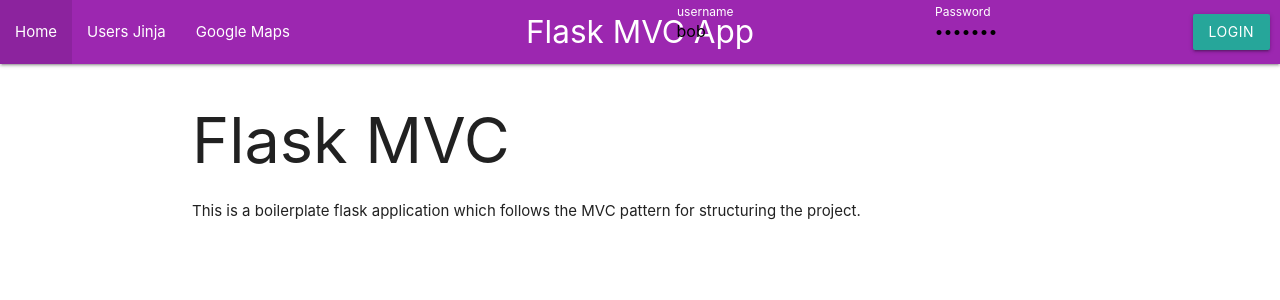
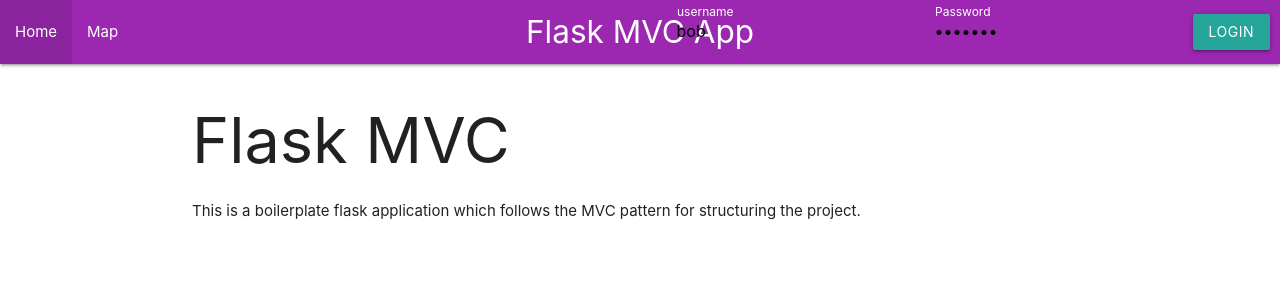
Before and after one commit to INFO-2602-Project-Temp-Name/INFO-2602-Project, a Flask app: page / in a window 1280 px wide. Shown: the top 300 px of the page. Run offline with Flask 3, Linux system fonts and the light colour scheme.

Commit message:
Update layout.html

```diff
--- a/App/templates/layout.html
+++ b/App/templates/layout.html
@@ -19,11 +19,11 @@
               <a href="#!" class="brand-logo center">{% block page %}{% endblock %}</a>
               <ul id="nav-mobile" class="left">
                   <li><a href="/">Home</a></li>
+                  <li><a href="/map">Map</a></li>
+                  {% if is_authenticated %}
+                  <li><a href="/editmap">Edit Map</a></li>
                   <li><a href="/users">Users Jinja</a></li>
-                  <li><a href="/map">Google Maps</a></li>
-                  {% if is_authenticated %}
                   <li><a href="/identify">Identify</a></li>
-                  <li><a href="/editmap">Edit Map</a></li>
                   {% endif %}
               </ul>
               {% if is_authenticated %}
```
